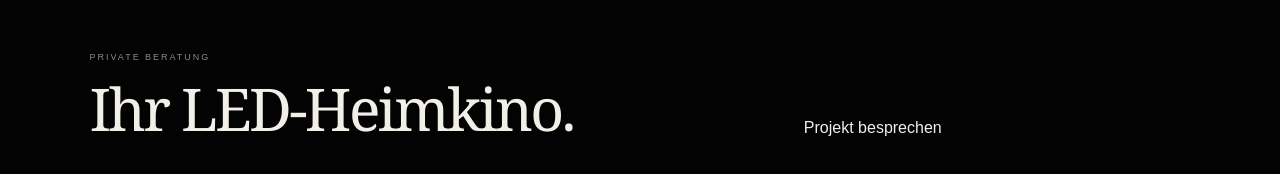
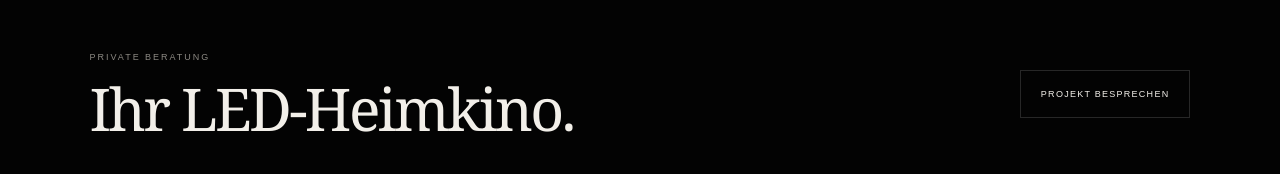
Before and after one commit to dennis-glaser-coder/cinema-n7, a Next.js app: page /produkte in a window 1280 px wide. Shown: the part 1136-1310 px from the top of the page. Built offline with nearby package versions, Linux system fonts and the light colour scheme.

Commit message:
Style direct consultation CTA

```diff
--- a/app/globals.css
+++ b/app/globals.css
@@ -4080,3 +4080,38 @@ body {
     font-size: clamp(38px, 11vw, 52px);
   }
 }
+
+
+.models-next-v2-clean {
+  align-items: center;
+}
+
+.models-next-link-v2 {
+  justify-self: end;
+  display: inline-flex;
+  align-items: center;
+  min-height: 48px;
+  padding: 0 20px;
+  border: 1px solid rgba(255,255,255,.14);
+  color: var(--text);
+  text-decoration: none;
+  font-size: 9px;
+  letter-spacing: .14em;
+  text-transform: uppercase;
+  transition:
+    border-color .25s ease,
+    background .25s ease,
+    transform .25s ease;
+}
+
+.models-next-link-v2:hover {
+  border-color: rgba(255,255,255,.28);
+  background: rgba(255,255,255,.035);
+  transform: translateY(-2px);
+}
+
+@media (max-width: 1050px) {
+  .models-next-link-v2 {
+    justify-self: start;
+  }
+}
```
